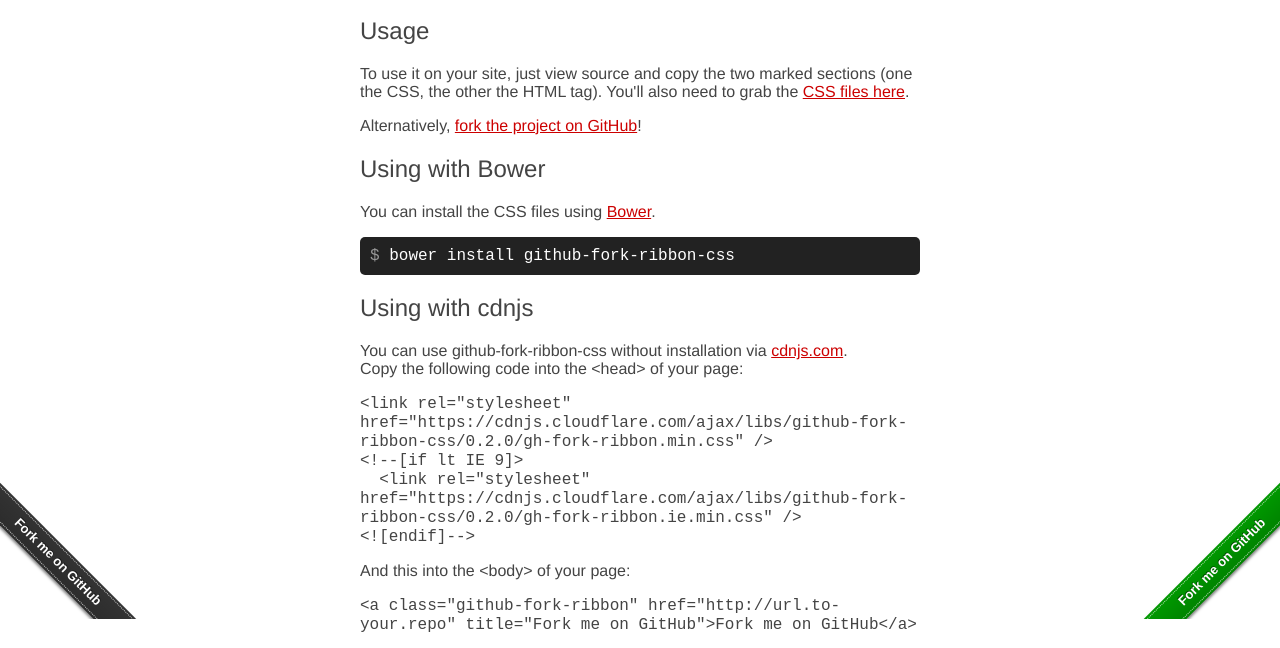
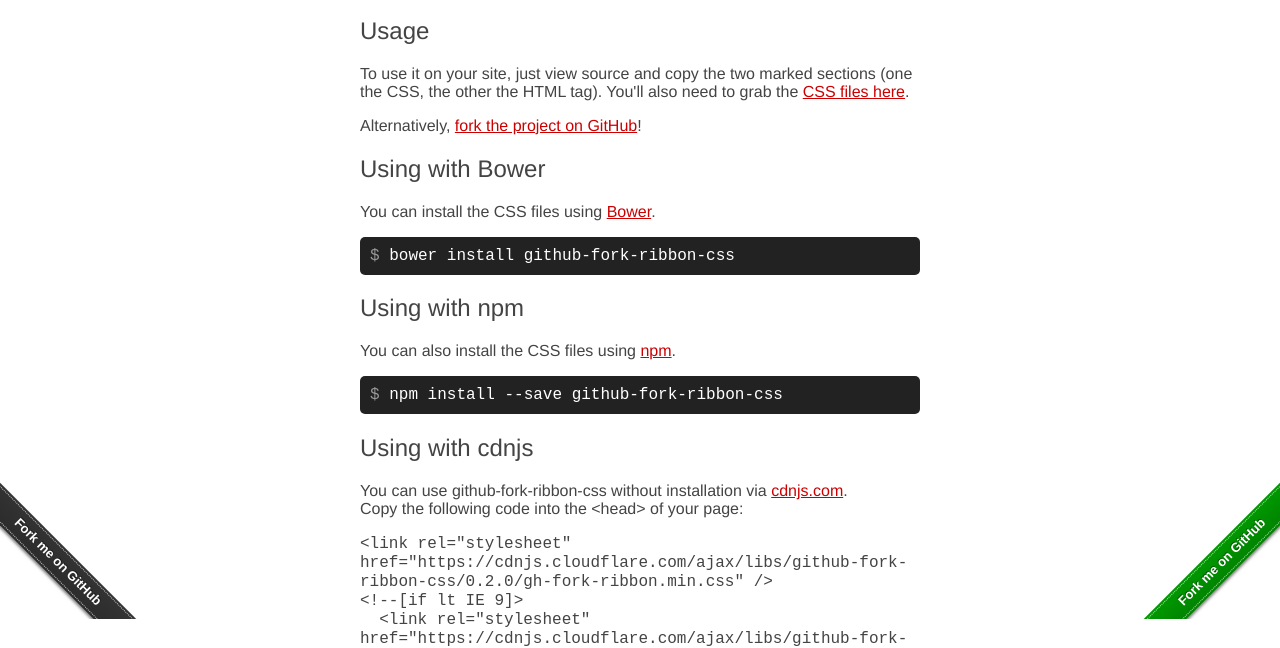
Before and after one commit to simonwhitaker/github-fork-ribbon-css, a website: page index.html in a window 1280 px wide. Shown: the part 181-829 px from the top of the page. Drawn offline with nearby package versions, Linux system fonts and the light colour scheme.

Commit message:
update readme with npm details

```diff
--- a/bower.json
+++ b/bower.json
@@ -1,6 +1,6 @@
 {
   "name": "github-fork-ribbon-css",
-  "version": "0.2.0",
+  "version": "0.2.1",
   "homepage": "https://simonwhitaker.github.io/github-fork-ribbon-css/",
   "authors": [
     "Simon Whitaker"
--- a/index.html
+++ b/index.html
@@ -90,6 +90,12 @@
             using <a href="https://github.com/bower/bower">Bower</a>.
         </p>
         <pre>bower install github-fork-ribbon-css</pre>
+        <h2>Using with npm</h2>
+        <p>
+            You can also install the CSS files
+            using <a href="https://www.npmjs.com/">npm</a>.
+        </p>
+        <pre>npm install --save github-fork-ribbon-css</pre>
         <h2>Using with cdnjs</h2>
         <p>
             You can use github-fork-ribbon-css without installation via <a href="https://cdnjs.com/libraries/github-fork-ribbon-css">cdnjs.com</a>.<br />
--- a/package.json
+++ b/package.json
@@ -1,6 +1,6 @@
 {
   "name": "github-fork-ribbon-css",
-  "version": "0.2.0",
+  "version": "0.2.1",
   "description": "\"Fork me on GitHub\" CSS ribbon",
   "scripts": {
     "test": "echo \"Error: no test specified\" && exit 1"
```
Also changed, not shown: README.md.
